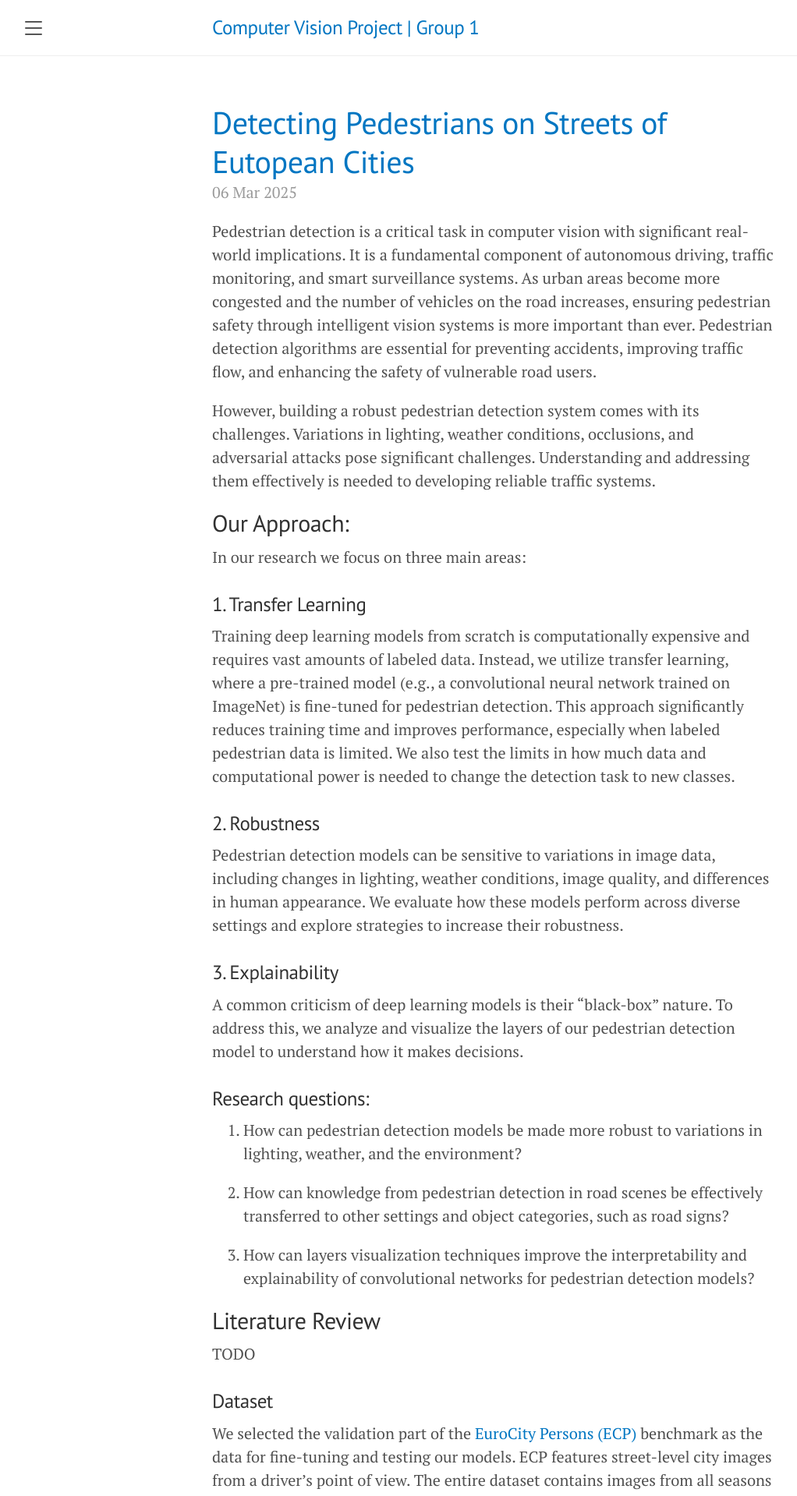
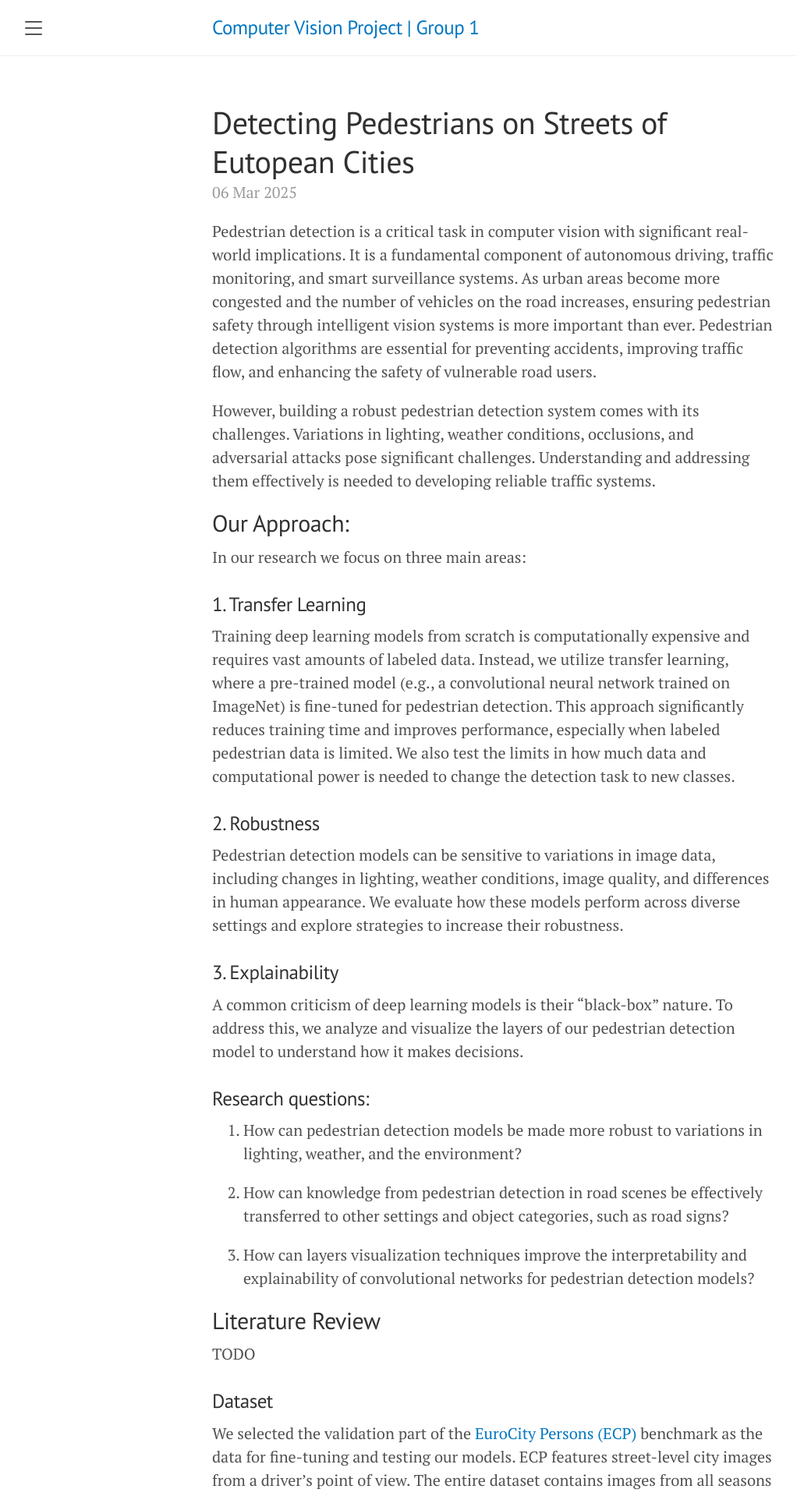
Before and after one commit to RedHoven/pedestrian-detection, a Jekyll site: the page built from lanyon/index.html, in a window 1280 px wide. Shown: the top 1919 px of the page at 78% size, without its empty margins (8-1030 px from the left). Built offline with Jekyll 4.4.1, drawn with Linux system fonts in a browser that asks for light colours; the list of posts is cut into pages by our own code.

Commit message:
some refinements

```diff
--- a/lanyon/_includes/head.html
+++ b/lanyon/_includes/head.html
@@ -5,10 +5,10 @@
   <meta name="viewport" content="width=device-width, initial-scale=1.0, maximum-scale=1">
 
   <title>
-    {% if page.title == "Home" %}
-      {{ site.title }} &middot; {{ site.tagline }}
+    {% if page.title == "Blog" %}
+      {{ site.title }}
     {% else %}
-      {{ page.title }} &middot; {{ site.title }}
+      {{ page.title }}
     {% endif %}
   </title>
 
--- a/lanyon/_layouts/default.html
+++ b/lanyon/_layouts/default.html
@@ -13,7 +13,7 @@
       <div class="masthead">
         <div class="container">
           <h3 class="masthead-title">
-            <a href="{{ site.baseurl }}/" title="Home">{{ site.title }}</a>
+            <a href="{{ site.baseurl }}/" title="Blog">{{ site.title }}</a>
             <small>{{ site.tagline }}</small>
           </h3>
         </div>
--- a/lanyon/index.html
+++ b/lanyon/index.html
@@ -7,9 +7,10 @@
   {% for post in paginator.posts %}
   <div class="post">
     <h1 class="post-title">
-      <a href="{{ post.url | absolute_url }}">
+      {{ post.title }}
+      <!-- <a href="{{ post.url | absolute_url }}">
         {{ post.title }}
-      </a>
+      </a> -->
     </h1>
 
     <span class="post-date">{{ post.date | date_to_string }}</span>
```
Also changed, not shown: lanyon/_posts/2025-03-06-blog.md (+1 -1 lines), lanyon/public/tudelft-logo-mini.ico (renamed from lanyon/public/tudelft-logo-mini.png).
